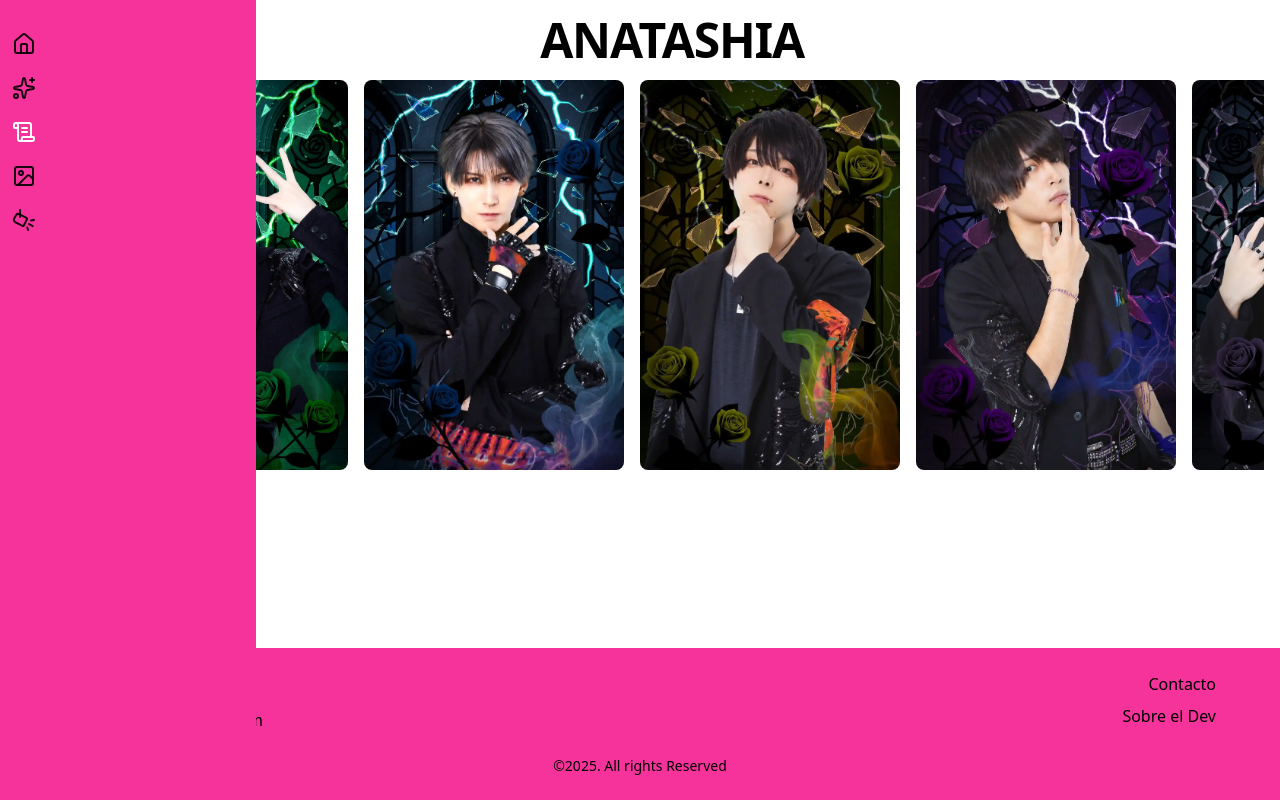
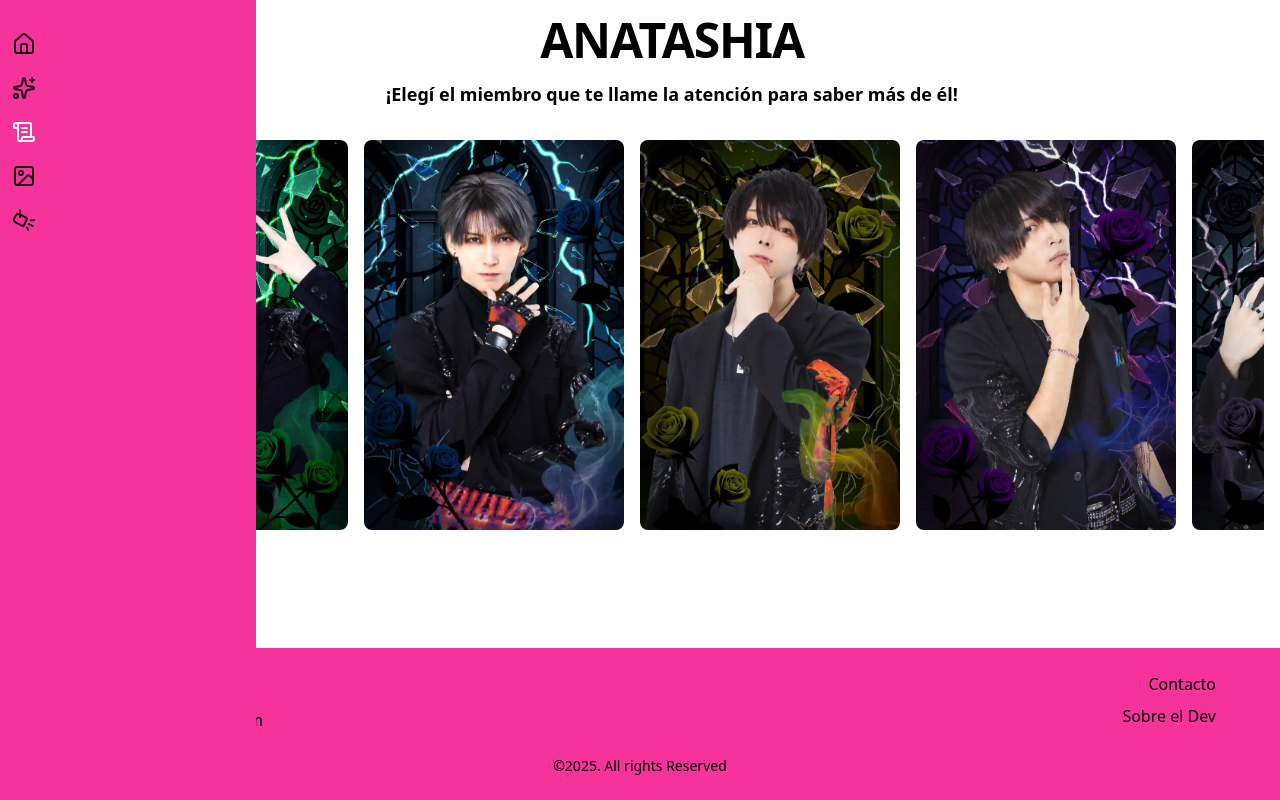
Before and after one commit to faery-cam/herrera_camila_tp2, a React (Vite) app: page /herrera_camila_tp2/miembros in a window 1280 px wide. Built offline with nearby package versions, Linux system fonts and the light colour scheme.

Commit message:
[STYLE] pequeña modificación en intro para miembros

```diff
--- a/src/components/MiembrosIntro.jsx
+++ b/src/components/MiembrosIntro.jsx
@@ -4,6 +4,10 @@ import { getAsset } from "../utils/assets.js";
 export default function MiembrosIntro({ onSelect }) {
 
     return (
+        <div className="flex flex-col gap-4">
+
+            <h4 className="text-center text-lg font-semibold w-full mt-4">¡Elegí el miembro que te llame la atención para saber más  de él!</h4>
+
             <div className="flex gap-4 overflow-x-auto py-4 px-2 scrollbar-none">
                 {miembrosData.map((member) => (
                     <div
@@ -21,5 +25,6 @@ export default function MiembrosIntro({ onSelect }) {
                     </div>
                 ))}
             </div>
+        </div>
     );
 }
```
Lines whose indentation alone changed are shown as unchanged.
